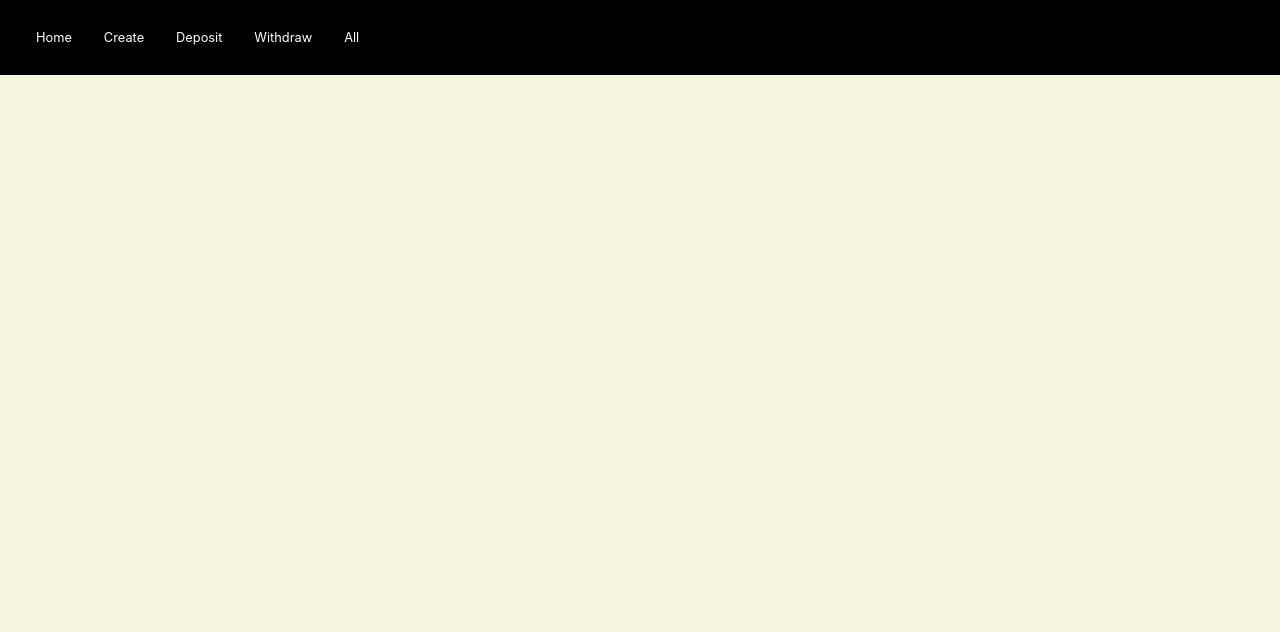
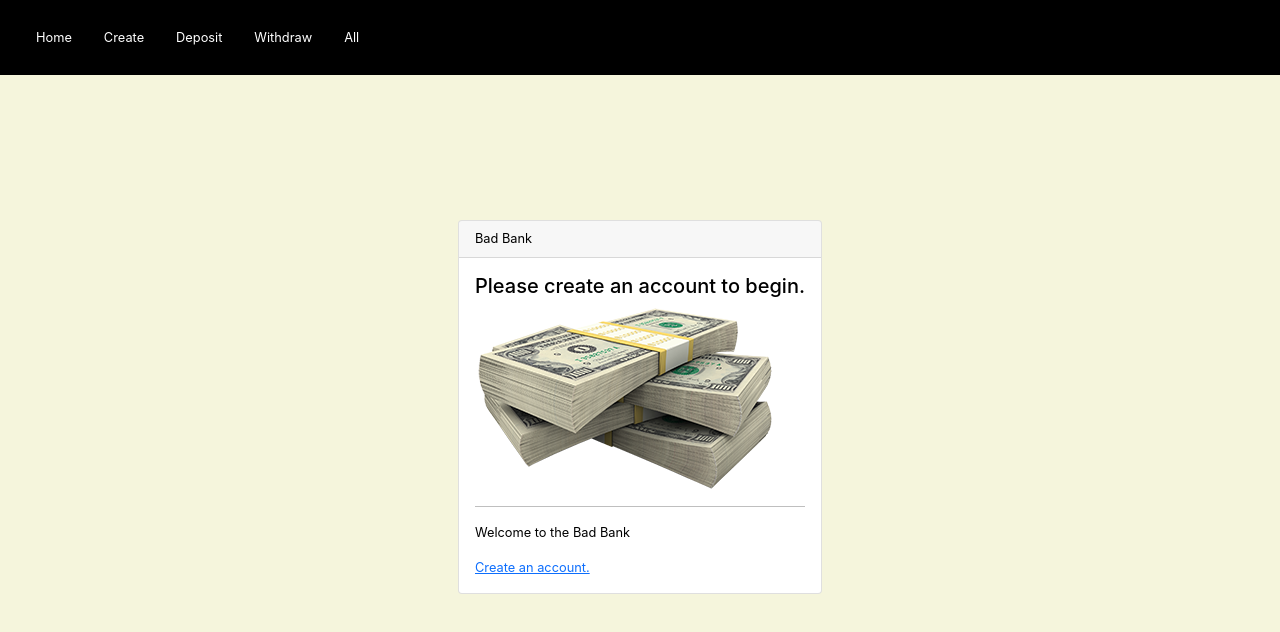
Before and after one commit to njbernal/MIT-bad-bank, a React (Create React App) app: page /#/ in a window 1280 px wide. Shown: the top 632 px of the page. Built offline with nearby package versions, Linux system fonts and the light colour scheme.

Commit message:
Final app

```diff
--- a/src/components/App/App.js
+++ b/src/components/App/App.js
@@ -35,7 +35,7 @@ const App = () => {
                 <Navigation />
                 <div className="content-container">
                     <Routes>
-                        <Route path="/home" element={<Home />} />
+                        <Route path="/" element={<Home />} />
                         <Route path="/create" element={<CreateAccount updateUser={updateUser} />} />
                         <Route path="/deposit" element={<Deposit updateBalance={updateBalance} />} />
                         <Route path="/withdraw" element={<Withdraw updateBalance={updateBalance} />} />
--- a/src/components/Home/Home.js
+++ b/src/components/Home/Home.js
@@ -1,5 +1,6 @@
 import { useContext } from 'react'
 import { UserContext, Card } from '../../context/context'
+import { Link } from 'react-router-dom'
 
 const Home = () => {
     const ctx = useContext(UserContext)
@@ -18,6 +19,7 @@ const Home = () => {
                     <img src='images/dollars.png' alt='Bundle of dollar bills from freepngimg.com' />
                     <hr />
                     <p>Welcome to the Bad Bank</p>
+                    <Link as={Link} eventKey="create" to="/create">Create an account.</Link>
                 </>
             )
             }
--- a/src/components/Navigation/Navigation.js
+++ b/src/components/Navigation/Navigation.js
@@ -9,7 +9,6 @@ const Navigation = ({ handleNav, status }) => {
     const location = useLocation();
 
     useEffect(() => {
-        console.log(location.pathname)
         setActive(location.pathname.split('/')[1])
     }, [location.pathname]);
 
@@ -18,7 +17,7 @@ const Navigation = ({ handleNav, status }) => {
             <Nav variant="pills" defaultActiveKey="home" className="me-auto sub-nav"
                 activeKey={active}
                 onSelect={(selectedKey) => setActive(selectedKey)}>
-                <Nav.Link as={Link} eventKey="home" to="/home">Home</Nav.Link>
+                <Nav.Link as={Link} eventKey="home" to="/">Home</Nav.Link>
                 <Nav.Link as={Link} eventKey="create" to="/create">Create</Nav.Link>
                 <Nav.Link as={Link} eventKey="deposit" to="/deposit">Deposit</Nav.Link>
                 <Nav.Link as={Link} eventKey="withdraw" to="/withdraw">Withdraw</Nav.Link>
```
